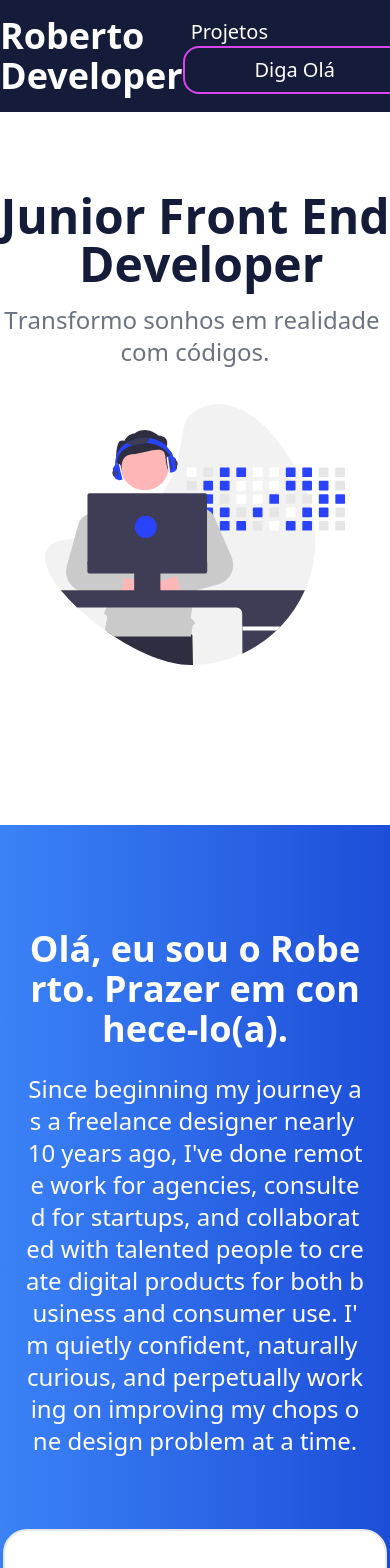
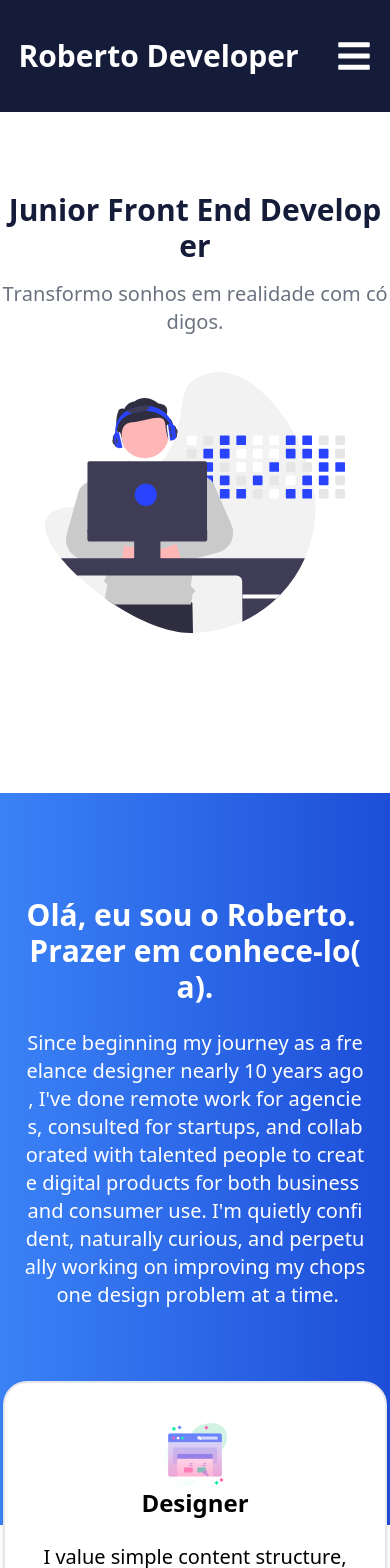
Before and after one commit to RobertoAthos/Portfolio, a React (Create React App) app: page / in a window 390 px wide. Shown: the top 1568 px of the page. Built offline with nearby package versions, Linux system fonts and the light colour scheme.

Commit message:
responsivo

```diff
--- a/src/Pages/Home.js
+++ b/src/Pages/Home.js
@@ -1,19 +1,27 @@
-import React from "react";
+import React,{useState} from "react";
 import {Link} from 'react-router-dom'
 import Fade from 'react-reveal/Fade'
 import Slide from 'react-reveal/Slide'
+import {FaBars} from 'react-icons/fa'
 
 function Home() {
+
+    const[nav,setNav] = useState(false)
+
+    const handleClick = ()=>{
+      setNav(!nav)
+    }
+
   return (
     <div>
       <header className="flex justify-around items-center h-28 bg-[#141C3A] text-white sticky top-0 z-10">
        <Slide bottom cascade>
        <div>
-          <h1 className="text-4xl  transition duration-300  font-semibold">
+          <h1 className="text-3xl md:text-4xl font-semibold">
               Roberto Developer
           </h1>
         </div>
-        <div>
+        <div className="hidden md:flex">
           <a
             href="#projetos"
             className="p-2 mr-6 text-xl hover:text-fuchsia-500  transition duration-300"
@@ -32,15 +40,27 @@ function Home() {
           </Link>
         </div>
        </Slide>
+       <div onClick={handleClick} className="md:hidden z-10 cursor-pointer text-4xl">
+              <FaBars/>
+            </div>
+
+            <nav className={!nav ? 'hidden' : 'absolute top-0 left-0 w-full h-screen bg-[#141C3A] flex flex-col justify-center items-center' }>
+                <ul className="text-center">
+                    <li className="mb-20 text-4xl"><a href="#projetos">Projetos</a></li>
+                    <li className="mb-20 text-4xl"><Link to='/Contato'><a href="Contato">Diga Olá</a></Link></li>
+                    <li className="mb-20 text-4xl"><a href="#">Whatsapp</a></li>
+                </ul>
+            </nav>
+
       </header>
 
       <section className="w-full h-full">
         <div className="w-full h-full text-center mt-20">
           <Fade bottom cascade>
-          <h2 className="text-[#141C3A] text-5xl font-bold mb-4">
+          <h2 className="text-3xl md:text-5xl text-[#141C3A] font-bold mb-4">
             Junior Front End Developer
           </h2>
-          <p className="text-2xl text-gray-500 font-light ">
+          <p className="text-xl md:text-2xl text-gray-500 font-light ">
             Transformo sonhos em realidade com códigos.
           </p>
 
@@ -54,10 +74,10 @@ function Home() {
       <section className="w-full h-full bg-gradient-to-r from-blue-500 to-blue-700 p-6 mt-40">
         <div className="text-center pt-20 w-full max-w-screen-lg m-auto leading-relaxed ">
           <Fade bottom cascade>
-          <h3 className="text-4xl text-white font-bold mb-6">
+          <h3 className="text-3xl md:text-4xl text-white font-bold mb-6">
             Olá, eu sou o Roberto. Prazer em conhece-lo(a).
           </h3>
-          <p className="text-white font-extralight text-2xl mb-48">
+          <p className="text-xl md:text-2xl text-white font-extralight  mb-48">
             Since beginning my journey as a freelance designer nearly 10 years
             ago, I've done remote work for agencies, consulted for startups, and
             collaborated with talented people to create digital products for
@@ -71,7 +91,7 @@ function Home() {
 
       <div className="w-full max-w-screen-xl flex justify-around items-center m-auto flex-wrap -mt-36">
       <Slide bottom cascade>
-        <div className="w-96 text-center rounded-3xl border-solid border-2 border-gray-200 p-4 bg-white shadow-md">
+        <div className="mb-10 w-96 md:w-96 text-center rounded-3xl border-solid border-2 border-gray-200 p-4 bg-white shadow-md">
           <div className="w-full flex justify-center items-center mt-6">
             <img src="Assets/web-design.png" />
           </div>
@@ -96,7 +116,7 @@ function Home() {
           </div>
         </div>
         </Slide>
-        <div className="w-96 text-center p-4 border-solid border-2 border-gray-200 rounded-3xl  bg-white shadow-md ">
+        <div className="mb-10 w-96 md:w-96 text-center p-4 border-solid border-2 border-gray-200 rounded-3xl  bg-white shadow-md ">
           <Slide bottom cascade>
           <div className="w-full flex justify-center items-center mt-6">
             <img src="Assets/web-programming.png" />
@@ -126,7 +146,7 @@ function Home() {
           </Slide>
         </div>
 
-        <div className="w-96 text-center rounded-3xl border-solid border-2 border-gray-200 p-4 bg-white shadow-md ">
+        <div className="mb-10 w-96 md:w-96 text-center rounded-3xl border-solid border-2 border-gray-200 p-4 bg-white shadow-md ">
         <Slide bottom cascade>
           <div className="w-full flex justify-center items-center mt-6">
             <img src="Assets/binary-code.png" />
@@ -158,10 +178,10 @@ function Home() {
         <div className="w-full max-w-screen-xl m-auto">
           <Fade bottom cascade>
           <div className="text-center">
-            <h2 className="text-4xl text-[#141C3A] font-bold mb-6">
+            <h2 className="text-3xl md:text-4xl text-[#141C3A] font-bold mb-6">
               Meus Trabalhos Recentes
             </h2>
-            <p className="text-2xl font-extralight">
+            <p className="text-xl md:text-2xl font-extralight">
               Aqui está um pouco dos meus projetos que trabalhei recentemente.
               Quer ver mais?
               <span className="text-blue-700 hover:underline font-bold">
@@ -172,22 +192,22 @@ function Home() {
           </Fade>
           <div className='grid grid-cols-1 md:grid-cols-6" md:grid-cols-3 gap-4 mt-10 content-center justify-items-center  '>
             <Slide bottom cascade>
-            <div className="bg-blue-300  rounded-3xl h-60 w-96 flex justify-center items-center  shadow-2xl">
+            <div className="w-72 md: w-96bg-blue-300  rounded-3xl h-60 flex justify-center items-center  shadow-2xl">
               <p className="text-2xl text-white">Em Breve...</p>
             </div>
-            <div className="bg-blue-300  rounded-3xl h-60 w-96 flex justify-center items-center shadow-2xl">
+            <div className="w-72 md: w-96bg-blue-300  rounded-3xl h-60 flex justify-center items-center shadow-2xl">
               <p className="text-2xl text-white">Em Breve...</p>
             </div>
-            <div className="bg-blue-300 rounded-3xl h-60 w-96 flex justify-center items-center shadow-2xl">
+            <div className="w-72 md: w-96bg-blue-300 rounded-3xl h-60 flex justify-center items-center shadow-2xl">
               <p className="text-2xl text-white">Em Breve...</p>
             </div>
-            <div className="bg-blue-300  rounded-3xl h-60 w-96 flex justify-center items-center shadow-2xl">
+            <div className="w-72 md: w-96bg-blue-300  rounded-3xl h-60 flex justify-center items-center shadow-2xl">
               <p className="text-2xl text-white">Em Breve...</p>
             </div>
-            <div className="bg-blue-300  rounded-3xl h-60 w-96 flex justify-center items-center shadow-2xl">
+            <div className="w-72 md: w-96bg-blue-300  rounded-3xl h-60 flex justify-center items-center shadow-2xl">
               <p className="text-2xl text-white">Em Breve...</p>
             </div>
-            <div className="bg-blue-300  rounded-3xl h-60 w-96 flex justify-center items-center shadow-2xl">
+            <div className="w-72 md: w-96bg-blue-300  rounded-3xl h-60 flex justify-center items-center shadow-2xl">
               <p className="text-2xl text-white">Em Breve...</p>
             </div>
             </Slide>
@@ -221,8 +241,8 @@ function Home() {
         </Fade>
       </section>
 
-      <footer className="w-full bg-gradient-to-r from-blue-500 to-blue-700 mt-20 h-[80vh]">
-        <div className="w-full flex flex-wrap justify-around items-center bg-[#141C3A] h-36 p-6 text-white shadow-2xl ">
+      <footer className="h-screnn md:h-[80vh] w-full bg-gradient-to-r from-blue-500 to-blue-700 mt-20 ">
+        <div className="h-72 md:h-36  w-full flex flex-wrap justify-around items-center bg-[#141C3A] p-6 text-white shadow-2xl ">
           <div>
             <h3 className="text-4xl font-bold">Começar um Projeto</h3>
           </div>
```
